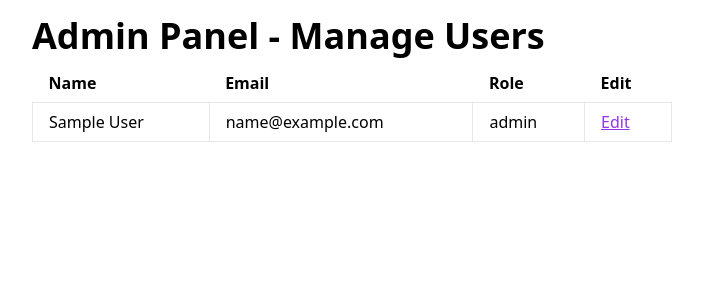
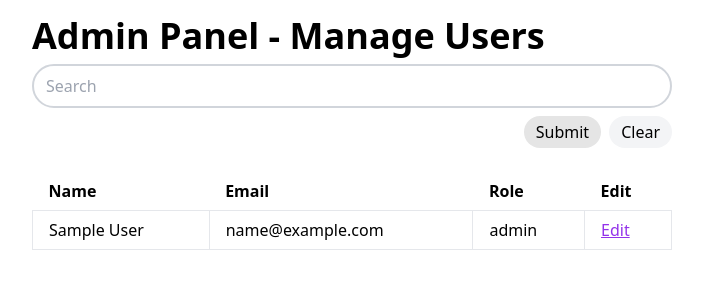
Before and after one commit to Maxson52/php-blog, a PHP site: page /admin/users in a window 1280 px wide. Shown: the part 80-380 px from the top of the page, without its empty margins (288-991 px from the left). Run offline with PHP 8.4, Linux system fonts and the light colour scheme; the visitor is signed in with stand-in values (Sample User, id 1); style sheets or scripts are compiled from the project's sources.

Commit message:
add searching on a few more places

```diff
--- a/admin/comments/index.php
+++ b/admin/comments/index.php
@@ -27,6 +27,7 @@ $query = "SELECT comments.id, comments.content, comments.visible, comments.creat
           FROM comments
           JOIN users ON comments.author_id = users.id
           JOIN posts ON comments.post_id = posts.id
+        WHERE (comments.content LIKE '%$search%' OR users.name LIKE '%$search%')
           ORDER BY $orderBy $sortOrder";
 $dbRes = mysqli_query($conn, $query) or die("Query failed: " . mysqli_error($conn));
 $res = [];
--- a/admin/users/index.php
+++ b/admin/users/index.php
@@ -15,8 +15,22 @@ if ($_SESSION['user']['role'] !== 'admin') {
 // Get all users from DB
 require_once('../../lib/utils/conn.php');
 
-$query = "SELECT * FROM users";
-$res = mysqli_query($conn, $query) or die("Query failed: " . mysqli_error($conn));
+if (isset($_GET['search']) && $_GET['search'] === '') header("Location: ./");
+$search = mysqli_real_escape_string($conn, $_GET['search'] ?? '');
+
+$query = "SELECT * FROM users WHERE name LIKE '%$search%' OR email LIKE '%$search%' OR role LIKE '%$search%'";
+$dbRes = mysqli_query($conn, $query) or die("Query failed: " . mysqli_error($conn));
+$res = [];
+
+// Highlight search terms
+while ($row = mysqli_fetch_array($dbRes)) {
+    if (isset($_GET['search'])) {
+        $row['name'] = preg_replace('/(' . $search . ')/i', '<mark>$1</mark>', $row['name']);
+        $row['email'] = preg_replace('/(' . $search . ')/i', '<mark>$1</mark>', $row['email']);
+        $row['role'] = preg_replace('/(' . $search . ')/i', '<mark>$1</mark>', $row['role']);
+    }
+    $res[] = $row;
+}
 
 ?>
 
@@ -49,6 +63,18 @@ $res = mysqli_query($conn, $query) or die("Query failed: " . mysqli_error($conn)
         <div class="flex flex-col gap-2 mt-24 min-w-[50%] max-w-6xl">
             <h1 class="h1">Admin Panel - Manage Users</h1>
 
+            <!-- SEARCH START -->
+            <form method="GET" action="./" class="flex flex-wrap gap-2">
+                <input type="text" class="w-full border-gray-300 rounded-full text-input" name="search" placeholder="Search" value="<?= $_GET['search'] ?? '' ?>">
+                <div class="flex justify-end w-full gap-2">
+                    <input type="submit" value="Submit" class="px-3 py-1 rounded-full cursor-pointer bg-neutral-200 w-min">
+                    <a href="./" class="px-3 py-1 bg-gray-100 rounded-full w-min">
+                        Clear
+                    </a>
+                </div>
+            </form>
+            <!-- SEARCH END -->
+
             <table class="table-auto">
                 <thead class="text-left">
                     <tr>
@@ -60,7 +86,7 @@ $res = mysqli_query($conn, $query) or die("Query failed: " . mysqli_error($conn)
                 </thead>
                 <tbody>
                     <?php
-                    while ($row = mysqli_fetch_array($res)) {
+                    foreach ($res as $row) {
                         $name = $row['name'];
                         $email = $row['email'];
                         $role = $row['role'];
--- a/lib/utils/conn.php
+++ b/lib/utils/conn.php
@@ -2,7 +2,7 @@
 $servername = "localhost";
 $username = "root";
 $password = "";
-$dbname = "tully_blog";
+$dbname = "tully";
 
 // Create connection
 $conn = mysqli_connect($servername, $username, $password, $dbname) or die("Connection failed: " . mysqli_connect_error());
```
Also changed, not shown: admin/categories/index.php (+27 -3 lines).
